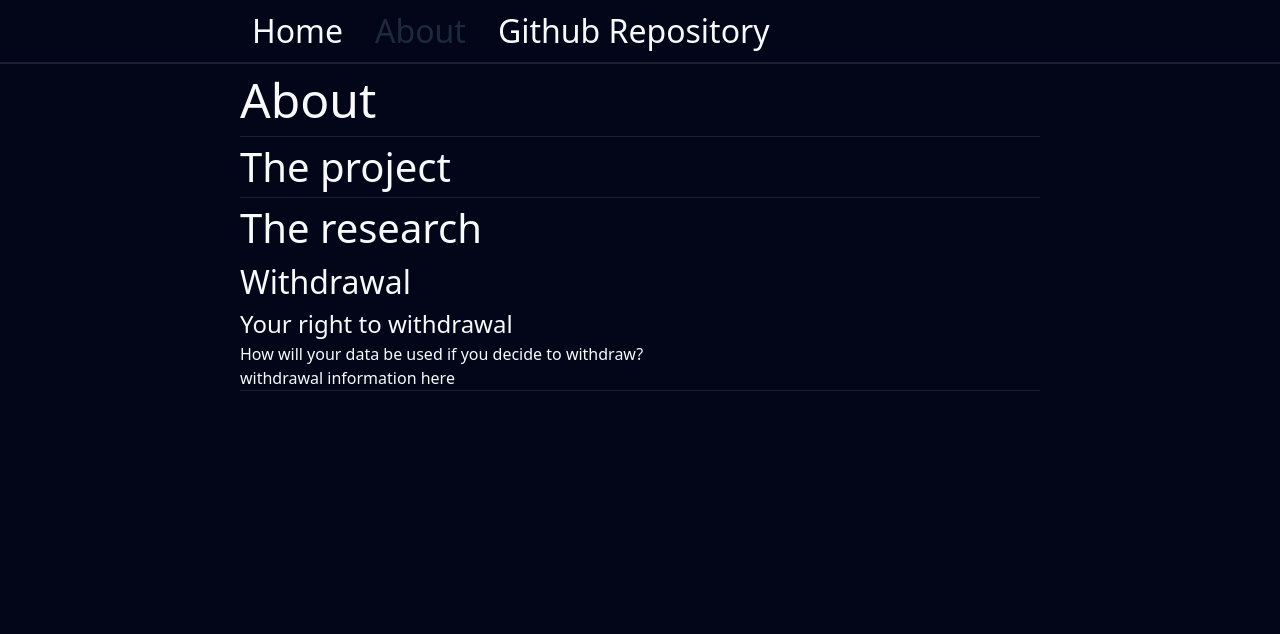
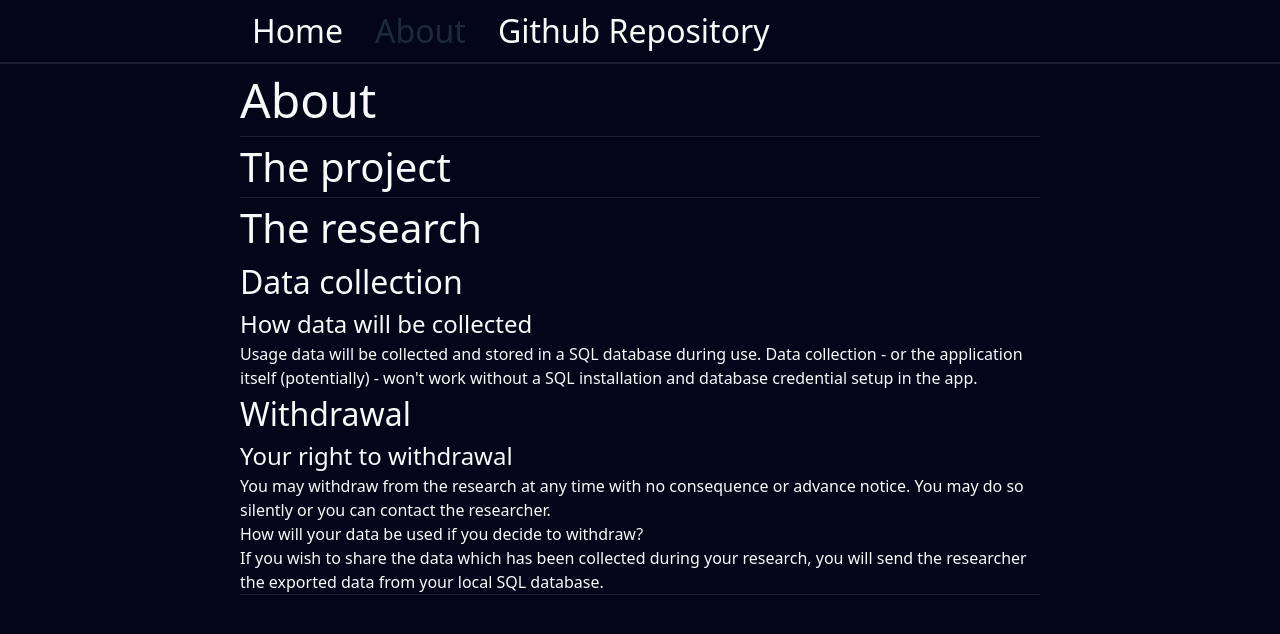
Before and after one commit to jake05050505/UA92-Project, a Next.js app: page /about in a window 1280 px wide. Shown: the top 634 px of the page. Built offline with nearby package versions, Linux system fonts and the light colour scheme.

Commit message:
add more content to /about

```diff
--- a/app/about/page.tsx
+++ b/app/about/page.tsx
@@ -12,10 +12,14 @@ export default function About(){
 
                     <hr></hr>
                     <h2>The research</h2>
+                    <h3>Data collection</h3>
+                    <h4>How data will be collected</h4>
+                    <p>Usage data will be collected and stored in a SQL database during use. Data collection - or the application itself (potentially) - won&apos;t work without a SQL installation and database credential setup in the app.</p>
                     <h3>Withdrawal</h3>
                     <h4>Your right to withdrawal</h4>
+                    <p>You may withdraw from the research at any time with no consequence or advance notice. You may do so silently or you can contact the researcher.</p>
                     <h5>How will your data be used if you decide to withdraw?</h5>
-                    <p>withdrawal information here</p>
+                    <p>If you wish to share the data which has been collected during your research, you will send the researcher the exported data from your local SQL database.</p>
                     <hr></hr>
                 </div>
             </main>
```
